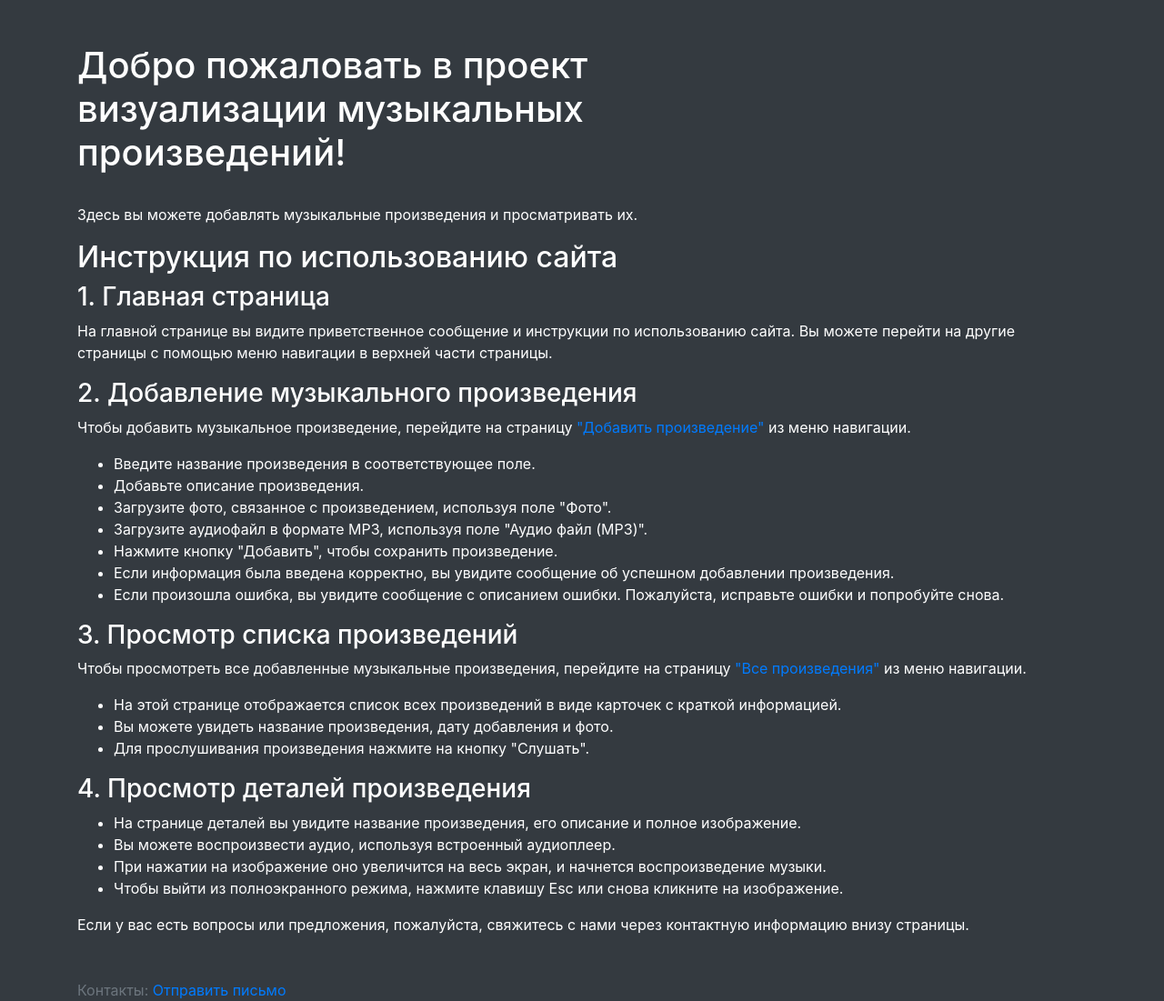
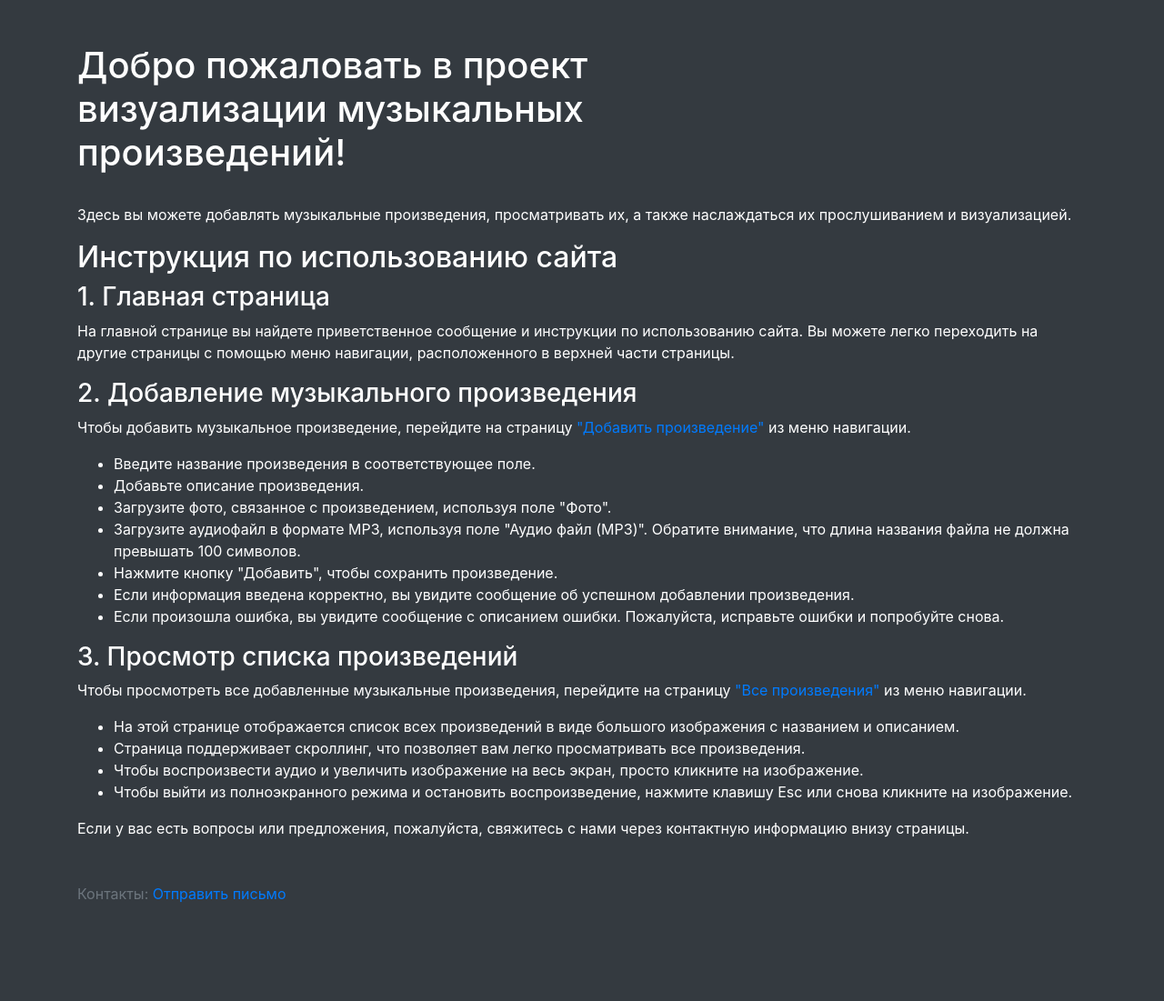
Before and after one commit to vk2012022/music_pr1, a Django app: page / in a window 1280 px wide. Shown: the part 56-1157 px from the top of the page at 91% size. After the commit the page ends 1048 px from the top, so only its background shows below. Run offline with Django 5.2, Linux system fonts and the light colour scheme; some libraries are stand-ins or nearby versions.

Commit message:
add new code3

```diff
--- a/music_pr1/music_foto/urls.py
+++ b/music_pr1/music_foto/urls.py
@@ -5,6 +5,7 @@ urlpatterns = [
     path('', views.home, name='home'),
     path('add/', views.add_music_piece, name='add_music_piece'),
     path('list/', views.list_music_pieces, name='list_music_pieces'),
-    path('detail/<int:id>/', views.detail_music_piece, name='detail_music_piece'),
-    path('history/', views.project_history, name='project_history'),  # Новый маршрут для страницы истории проекта
+    path('history/', views.project_history, name='project_history'),
+    # Удалите или измените следующую строку, если вам больше не нужна отдельная страница для деталей
+    # path('detail/<int:id>/', views.detail_music_piece, name='detail_music_piece'),
 ]
--- a/music_pr1/music_foto/views.py
+++ b/music_pr1/music_foto/views.py
@@ -20,12 +20,9 @@ def add_music_piece(request):
     return render(request, 'music_foto/add_music_piece.html', {'form': form})
 
 def list_music_pieces(request):
+    # Получаем все музыкальные произведения из базы данных
     music_pieces = MusicPiece.objects.all()
-    return render(request, 'music_foto/list_music_pieces.html', {'music_pieces': music_pieces})
-
-def detail_music_piece(request, id):
-    music_piece = get_object_or_404(MusicPiece, id=id)
-    return render(request, 'music_foto/detail_music_piece.html', {'music_piece': music_piece})
+    return render(request, 'music_foto/detail_music_piece.html', {'music_pieces': music_pieces})
 
 def project_history(request):
     return render(request, 'music_foto/project_history.html')
--- a/music_pr1/templates/music_foto/base.html
+++ b/music_pr1/templates/music_foto/base.html
@@ -11,7 +11,10 @@
 <body class="bg-dark text-white">
     <nav class="navbar navbar-expand-lg navbar-dark bg-dark">
         <a class="navbar-brand" href="/">Музыкальный проект</a>
-        <div class="collapse navbar-collapse">
+        <button class="navbar-toggler" type="button" data-toggle="collapse" data-target="#navbarNav" aria-controls="navbarNav" aria-expanded="false" aria-label="Toggle navigation">
+            <span class="navbar-toggler-icon"></span>
+        </button>
+        <div class="collapse navbar-collapse" id="navbarNav">
             <ul class="navbar-nav ml-auto">
                 <li class="nav-item"><a class="nav-link" href="{% url 'home' %}">Главная</a></li>
                 <li class="nav-item"><a class="nav-link" href="{% url 'add_music_piece' %}">Добавить произведение</a></li>
@@ -29,5 +32,13 @@
             <span class="text-muted">Контакты: <a href="mailto:vk201@icloud.com">Отправить письмо</a></span>
         </div>
     </footer>
+
+    <!-- Подключение необходимых скриптов -->
+    <script src="https://code.jquery.com/jquery-3.5.1.slim.min.js"></script>
+    <script src="https://cdn.jsdelivr.net/npm/@popperjs/core@2.5.2/dist/umd/popper.min.js"></script>
+    <script src="https://stackpath.bootstrapcdn.com/bootstrap/4.5.2/js/bootstrap.min.js"></script>
+    <script>
+        // Дополнительный JavaScript для функционала, если требуется
+    </script>
 </body>
 </html>
--- a/music_pr1/templates/music_foto/home.html
+++ b/music_pr1/templates/music_foto/home.html
@@ -5,12 +5,12 @@
 {% block content %}
 <h1>Добро пожаловать в проект <br>визуализации музыкальных <br> произведений!</h1>
 <br>
-<p>Здесь вы можете добавлять музыкальные произведения и просматривать их.</p>
+<p>Здесь вы можете добавлять музыкальные произведения, просматривать их, а также наслаждаться их прослушиванием и визуализацией.</p>
 
 <h2>Инструкция по использованию сайта</h2>
 
 <h3>1. Главная страница</h3>
-<p>На главной странице вы видите приветственное сообщение и инструкции по использованию сайта. Вы можете перейти на другие страницы с помощью меню навигации в верхней части страницы.</p>
+<p>На главной странице вы найдете приветственное сообщение и инструкции по использованию сайта. Вы можете легко переходить на другие страницы с помощью меню навигации, расположенного в верхней части страницы.</p>
 
 <h3>2. Добавление музыкального произведения</h3>
 <p>Чтобы добавить музыкальное произведение, перейдите на страницу <a href="{% url 'add_music_piece' %}">"Добавить произведение"</a> из меню навигации.</p>
@@ -18,26 +18,19 @@
     <li>Введите название произведения в соответствующее поле.</li>
     <li>Добавьте описание произведения.</li>
     <li>Загрузите фото, связанное с произведением, используя поле "Фото".</li>
-    <li>Загрузите аудиофайл в формате MP3, используя поле "Аудио файл (MP3)".</li>
+    <li>Загрузите аудиофайл в формате MP3, используя поле "Аудио файл (MP3)". Обратите внимание, что длина названия файла не должна превышать 100 символов.</li>
     <li>Нажмите кнопку "Добавить", чтобы сохранить произведение.</li>
-    <li>Если информация была введена корректно, вы увидите сообщение об успешном добавлении произведения.</li>
+    <li>Если информация введена корректно, вы увидите сообщение об успешном добавлении произведения.</li>
     <li>Если произошла ошибка, вы увидите сообщение с описанием ошибки. Пожалуйста, исправьте ошибки и попробуйте снова.</li>
 </ul>
 
 <h3>3. Просмотр списка произведений</h3>
 <p>Чтобы просмотреть все добавленные музыкальные произведения, перейдите на страницу <a href="{% url 'list_music_pieces' %}">"Все произведения"</a> из меню навигации.</p>
 <ul>
-    <li>На этой странице отображается список всех произведений в виде карточек с краткой информацией.</li>
-    <li>Вы можете увидеть название произведения, дату добавления и фото.</li>
-    <li>Для прослушивания произведения нажмите на кнопку "Слушать".</li>
-</ul>
-
-<h3>4. Просмотр деталей произведения</h3>
-<ul>
-    <li>На странице деталей вы увидите название произведения, его описание и полное изображение.</li>
-    <li>Вы можете воспроизвести аудио, используя встроенный аудиоплеер.</li>
-    <li>При нажатии на изображение оно увеличится на весь экран, и начнется воспроизведение музыки.</li>
-    <li>Чтобы выйти из полноэкранного режима, нажмите клавишу Esc или снова кликните на изображение.</li>
+    <li>На этой странице отображается список всех произведений в виде большого изображения с названием и описанием.</li>
+    <li>Страница поддерживает скроллинг, что позволяет вам легко просматривать все произведения.</li>
+    <li>Чтобы воспроизвести аудио и увеличить изображение на весь экран, просто кликните на изображение.</li>
+    <li>Чтобы выйти из полноэкранного режима и остановить воспроизведение, нажмите клавишу Esc или снова кликните на изображение.</li>
 </ul>
 
 <p>Если у вас есть вопросы или предложения, пожалуйста, свяжитесь с нами через контактную информацию внизу страницы.</p>
--- /dev/null
+++ b/opicaniegpt.txt
@@ -0,0 +1,4 @@
+detail_music_piece.html переработай этот файл проекта music_pr1 так что все произведения из базы данных
+выводились не в виде карточек а сразу скролингом с большими фотографиями названием и описанием
+и чтобы при клике на фото оно увеличивалось на весь экран и включалась музыка а при повторном клике оно
+снова становилось прежним и музыка выключалась.
```
Also changed, not shown: music_pr1/static/music_foto/style.css (+60 -0 lines), music_pr1/templates/music_foto/detail_music_piece.html (+33 -26 lines).
